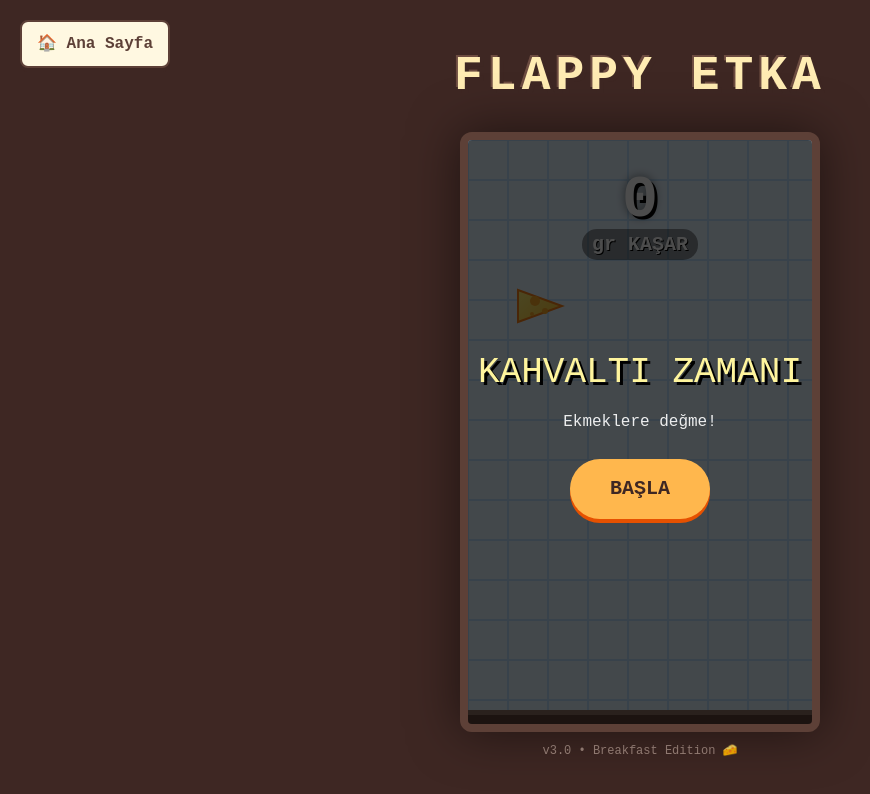
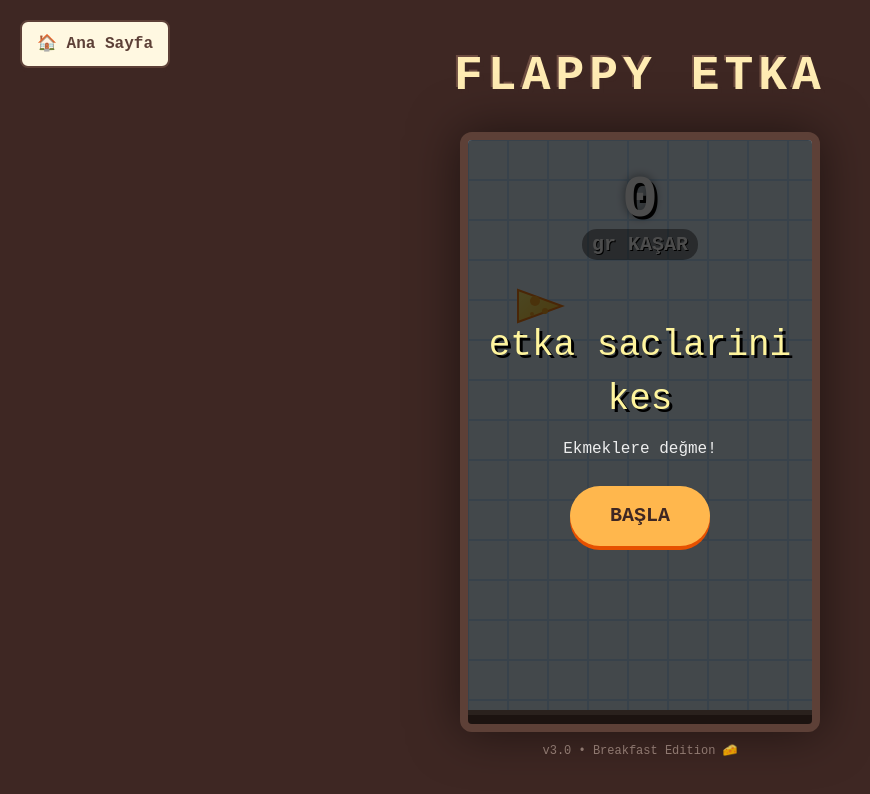
Before and after one commit to mustafanayki0-ai/kader-cark, a Next.js app: page /flappy-etka in a window 1280 px wide. Shown: the top 794 px of the page, without its empty margins (0-870 px from the left). Built offline with nearby package versions, Linux system fonts and the light colour scheme.

Commit message:
Hata giderildi

```diff
--- a/app/flappy-etka/page.tsx
+++ b/app/flappy-etka/page.tsx
@@ -430,13 +430,13 @@ export default function FlappyEtkaBreakfast() {
                 }}>
                     {isGameOver ? (
                         <>
-                            <h2 style={{ color: '#ffab91', fontSize: '48px', margin: 0, textShadow: '2px 2px #000' }}>TOST OLDUN!</h2>
+                            <h2 style={{ color: '#ffab91', fontSize: '48px', margin: 0, textShadow: '2px 2px #000' }}>saclarini kes etiqa!</h2>
                             <p style={{ fontSize: '24px', marginTop: '10px' }}>Toplanan: {score} gr</p>
                             <p style={{ color: '#ffe082', fontSize: '16px' }}>En Çok: {highScore} gr</p>
                         </>
                     ) : (
                         <>
-                            <h2 style={{ color: '#fff59d', fontSize: '36px', margin: '0 0 10px 0', textShadow: '3px 3px 0 #000', textAlign:'center' }}>KAHVALTI ZAMANI</h2>
+                            <h2 style={{ color: '#fff59d', fontSize: '36px', margin: '0 0 10px 0', textShadow: '3px 3px 0 #000', textAlign:'center' }}>etka saclarini kes</h2>
                             <p style={{fontSize: '16px', opacity: 0.9}}>Ekmeklere değme!</p>
                         </>
                     )}
```
